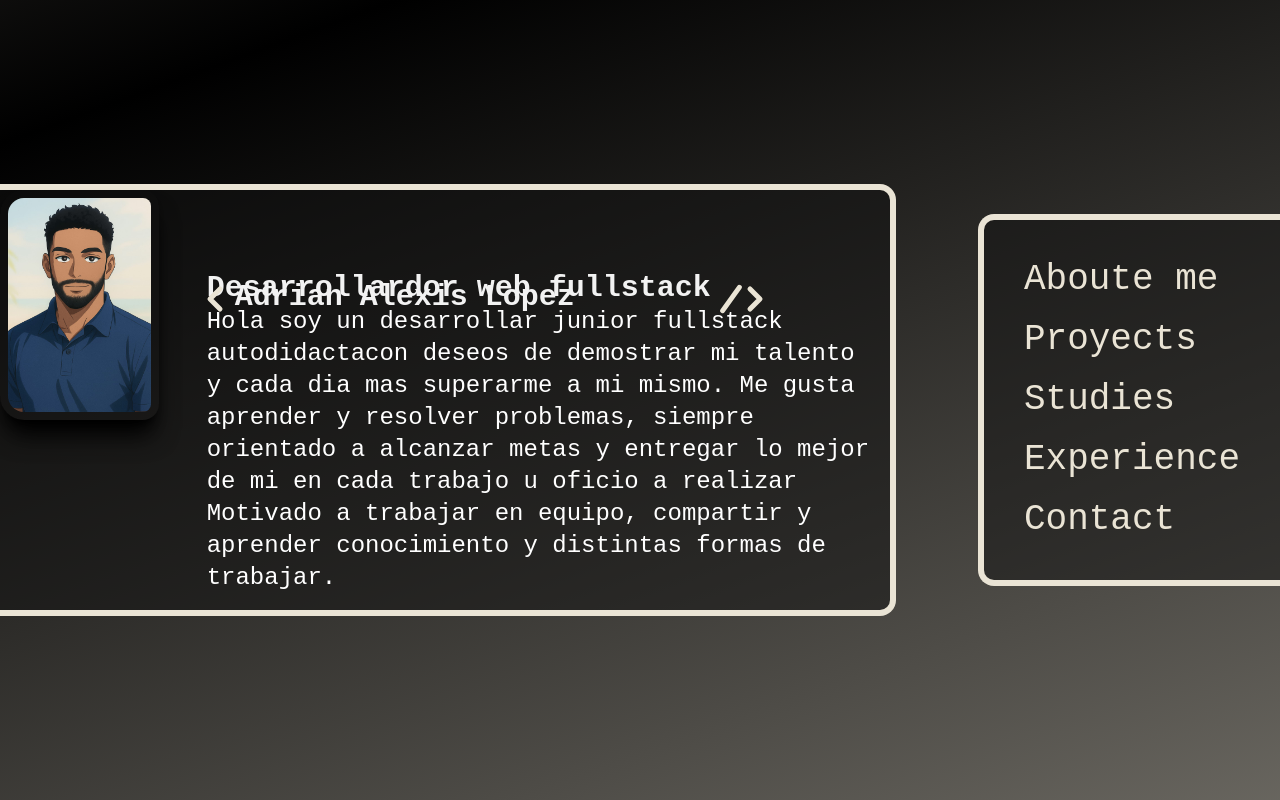
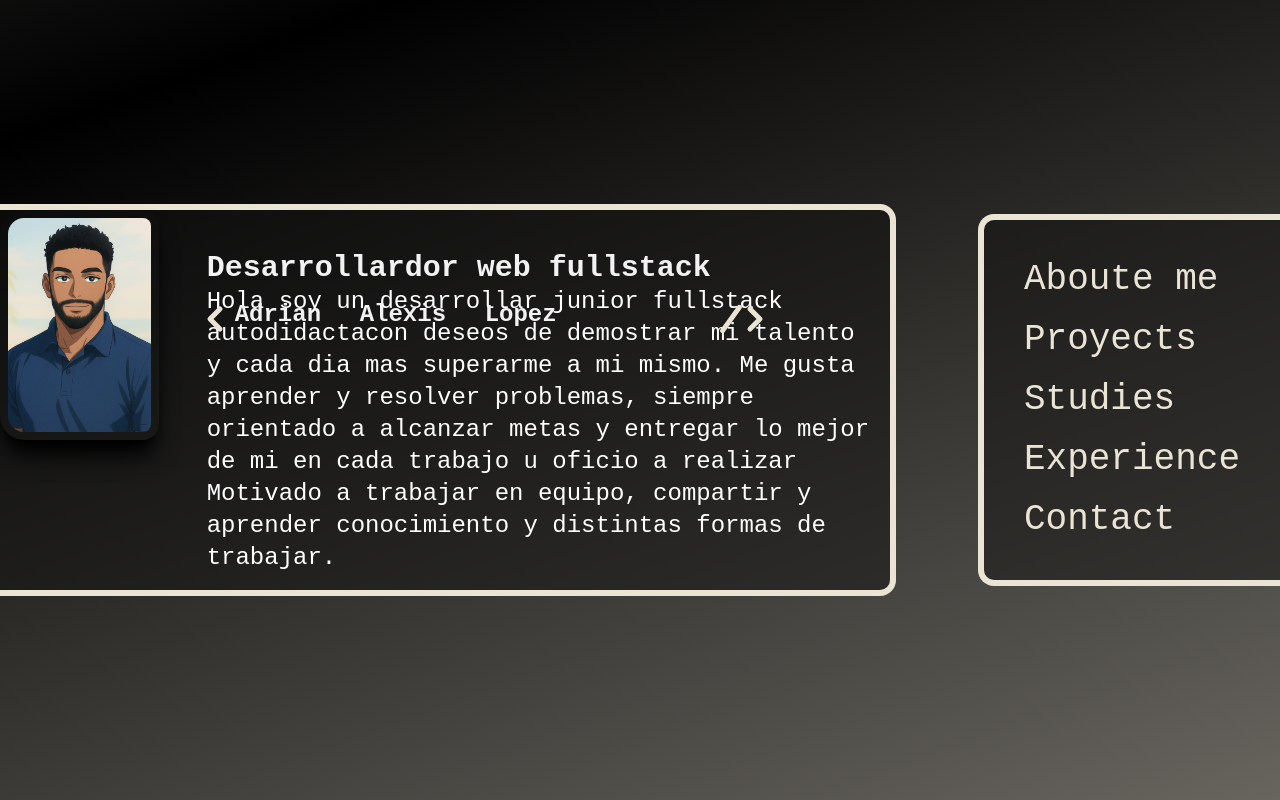
Before and after one commit to AdrianAlexisRD/Portafolio, a React (Vite) app: page / in a window 1280 px wide. Built offline with nearby package versions, Linux system fonts and the light colour scheme.

Commit message:
se modifico home page

```diff
--- a/src/pages/AbouteMe.jsx
+++ b/src/pages/AbouteMe.jsx
@@ -16,23 +16,23 @@ export default function Home() {
       <div className="text-white flex justify-center mt-4 mb-4 md:mt-[10%] relative ">
         <IconChevronLeft stroke={3} size={40} className="absolute md:left-5 left-0 aparecer title-color" />
         <h1>
-          <span className="text-color md:text-3xl efecto1 md:left-[60px] left-[40px] text-[28px] font-extrabold absolute ">
+          <span className="text-color md:text-2xl efecto1 md:left-[60px] left-[40px] text-[28px] font-extrabold absolute ">
             Adrian
           </span>
-          <span className="text-color md:text-3xl efecto2 md:left-[185px] left-[140px] text-[28px] font-extrabold   absolute">
+          <span className="text-color md:text-2xl efecto2 md:left-[185px] left-[140px] text-[28px] font-extrabold   absolute">
             Alexis
           </span>
-          <span className="text-color md:text-3xl efecto3 md:left-[310px] left-[235px]  text-[28px] font-extrabold  absolute">
+          <span className="text-color md:text-2xl efecto3 md:left-[310px] left-[235px]  text-[28px] font-extrabold  absolute">
             Lopez
           </span>
-          <span className="text-color md:text-3xl efecto4 md:left-[420px] hidden md:flex right-[60px] font-extrabold text-[28px]  absolute">
+          <span className="text-color md:text-2xl efecto4 md:left-[420px] hidden md:flex right-[60px] font-extrabold text-[28px]  absolute">
             Santos
           </span>
         </h1>
         <IconSlash stroke={3} size={40} className="absolute md:left-134 right-6 aparecer title-color" />
         <IconChevronRight stroke={3} size={40} className="absolute md:left-140 right-0  aparecer title-color" />
       </div>
-      <div className="self-center p-4 pt-20 ">
+      <div className="self-center p-4 pt-10 ">
         <h2 className="self-center md:text-3xl text-2xl font-black text-color">Desarrollardor web fullstack</h2>
         <p className=" md:text-2xl text-white ">
         Hola soy un desarrollar junior fullstack autodidactacon deseos de demostrar
```
